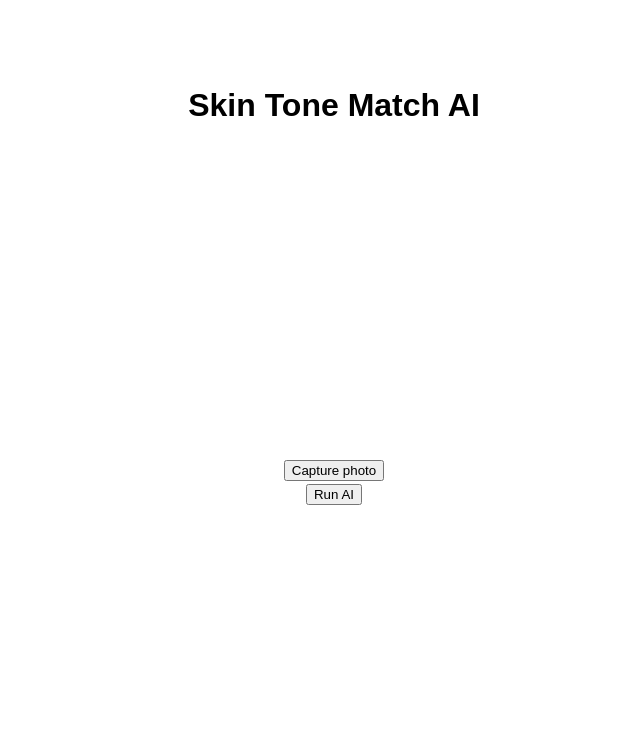
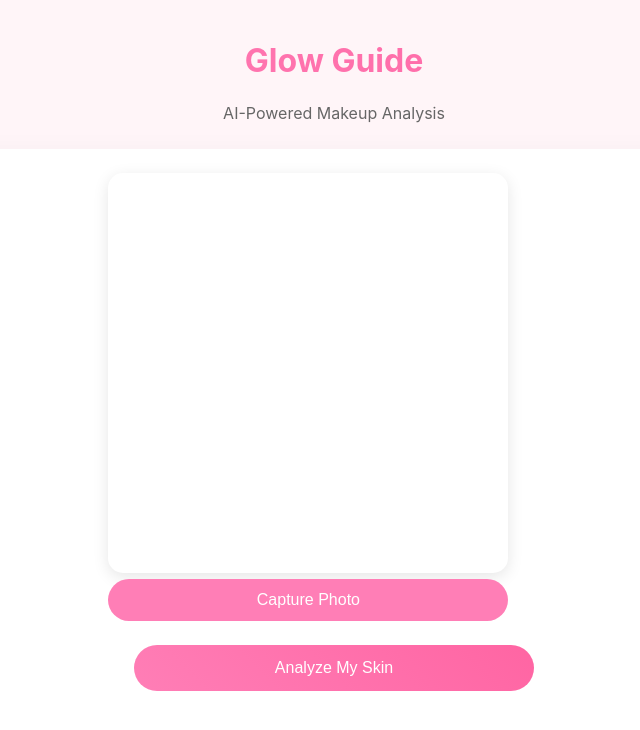
Before and after one commit to Joaosilva27/skin-tone-match-ai, a React (Vite) app: page / in a window 1280 px wide. Shown: the top 730 px of the page, without its empty margins (306-946 px from the left). Built offline with nearby package versions, Linux system fonts and the light colour scheme; no server answers.

Commit message:
attempt #1 at AI generated full css

```diff
--- a/src/App.css
+++ b/src/App.css
@@ -1,59 +1,201 @@
-#root {
-  margin: 0 auto;
-  padding: 2rem;
-  text-align: center;
+:root {
+  --primary: #ff7eb6;
+  --secondary: #ff65a3;
+  --background: #fff5f8;
+  --text: #2d2d2d;
+  --glass: rgba(255, 255, 255, 0.9);
+}
+
+body {
+  background: var(--background);
+  color: var(--text);
+  margin: 0;
+  font-family: "Inter", -apple-system, BlinkMacSystemFont, sans-serif;
 }
 
 .app-container {
-  font-family: Arial, sans-serif;
-  padding: 20px;
+  max-width: 800px;
+  margin: 0 auto;
+  padding: 1rem;
 }
 
-h1 {
-  font-size: 2rem;
-  font-weight: bold;
+.header {
   text-align: center;
+  margin-bottom: 1.5rem;
+  padding: 0 1rem;
 }
 
-h2.ai-response-header {
-  font-size: 1.5rem;
-  font-weight: bold;
-  color: #333;
-  margin-top: 20px;
+.title-gradient {
+  background: linear-gradient(45deg, var(--primary), var(--secondary));
+  -webkit-background-clip: text;
+  -webkit-text-fill-color: transparent;
+  font-size: 2rem;
+  margin-bottom: 0.5rem;
 }
 
-h3.ai-response-subheader {
-  font-size: 1.25rem;
-  font-weight: normal;
-  color: #555;
+.subtitle {
+  color: #666;
+  font-size: 1rem;
 }
 
-.ai-response-paragraph {
+.content-wrapper {
+  background: white;
+  border-radius: 20px;
+  padding: 1.5rem;
+  box-shadow: 0 8px 32px rgba(0, 0, 0, 0.05);
+}
+
+.camera-section {
+  display: flex;
+  flex-direction: column;
+  gap: 1.5rem;
+  justify-content: center;
+  align-items: center;
+  margin-bottom: 1.5rem;
+}
+
+.webcam-feed {
+  border-radius: 15px;
+  overflow: hidden;
+  box-shadow: 0 4px 16px rgba(0, 0, 0, 0.1);
+  width: 100%;
+  height: auto;
+  max-width: 400px;
+  aspect-ratio: 1;
+}
+
+.capture-button {
+  background: var(--primary);
+  color: white;
+  border: none;
+  padding: 12px 24px;
+  border-radius: 30px;
   font-size: 1rem;
-  line-height: 1.5;
-  margin-bottom: 10px;
-  color: #333;
+  cursor: pointer;
+  transition: all 0.3s ease;
+  width: 100%;
+  max-width: 400px;
+}
+
+.preview-image {
+  border-radius: 15px;
+  border: 4px solid white;
+  box-shadow: 0 4px 16px rgba(0, 0, 0, 0.1);
+  width: 100%;
+  max-width: 400px;
+  height: auto;
+  aspect-ratio: 1;
+}
+
+.analyze-button {
+  background: linear-gradient(45deg, var(--primary), var(--secondary));
+  color: white;
+  border: none;
+  padding: 14px 28px;
+  border-radius: 30px;
+  font-size: 1rem;
+  cursor: pointer;
+  transition: all 0.3s ease;
+  width: 100%;
+  max-width: 400px;
+  margin: 1rem auto;
+  display: block;
+}
+
+.glassmorphism {
+  background: var(--glass);
+  backdrop-filter: blur(10px);
+  border-radius: 15px;
+  padding: 2rem;
+  margin-top: 2rem;
+  border: 1px solid rgba(255, 255, 255, 0.3);
+}
+
+.ai-response-container {
+  background: white;
+  border-radius: 15px;
+  padding: 2rem;
+  margin-top: 2rem;
+}
+
+.ai-response-header {
+  color: var(--secondary);
+  font-size: 1.4rem;
+  margin-bottom: 1rem;
+}
+
+.ai-response-subheader {
+  color: var(--primary);
+  font-size: 1.2rem;
+  margin: 1rem 0;
+}
+
+.ai-response-list {
+  list-style: none;
+  padding: 0;
+}
+
+.ai-response-list-item {
+  background: var(--background);
+  padding: 1rem;
+  margin: 0.5rem 0;
+  border-radius: 8px;
+  display: flex;
+  justify-content: space-between;
+  align-items: center;
 }
 
 .ai-response-bold {
-  font-weight: bold;
-  color: #000;
+  color: var(--secondary);
 }
 
-.ai-response-list {
-  list-style-type: disc;
-  margin-left: 20px;
-  margin-bottom: 15px;
+@media (max-width: 480px) {
+  .app-container {
+    padding: 0.5rem;
+  }
+
+  .content-wrapper {
+    padding: 1rem;
+    border-radius: 15px;
+  }
+
+  .title-gradient {
+    font-size: 1.75rem;
+  }
+
+  .subtitle {
+    font-size: 0.9rem;
+  }
+
+  .capture-button {
+    padding: 10px 20px;
+    font-size: 0.9rem;
+  }
+
+  .analyze-button {
+    padding: 12px 24px;
+    font-size: 0.95rem;
+  }
+
+  .ai-response-container {
+    padding: 1rem;
+  }
+
+  .ai-response-header {
+    font-size: 1.2rem;
+  }
+
+  .ai-response-subheader {
+    font-size: 1rem;
+  }
 }
 
-.ai-response-ordered-list {
-  list-style-type: decimal;
-  margin-left: 20px;
-  margin-bottom: 15px;
+@media (max-width: 360px) {
+  .title-gradient {
+    font-size: 1.5rem;
+  }
+
+  .subtitle {
+    font-size: 0.85rem;
+  }
 }
-
-.ai-response-list-item {
-  margin-bottom: 5px;
-  font-size: 1rem;
-  color: #333;
-}
--- a/src/App.tsx
+++ b/src/App.tsx
@@ -3,7 +3,7 @@ import { GoogleGenerativeAI } from "@google/generative-ai";
 import ReactMarkdown from "react-markdown";
 import remarkGfm from "remark-gfm";
 import CustomWebcam from "./components/CustomWebcam";
-import "./App.css"; // You can use your existing CSS file or add custom styles here
+import "./App.css";
 
 const apiKey = import.meta.env.VITE_API_KEY;
 const genAI = new GoogleGenerativeAI(apiKey);
@@ -17,21 +17,14 @@ function App() {
   const [aiResponse, setAiResponse] = useState<string>("");
 
   async function run() {
-    if (!imgSrc) {
-      console.error("No image captured.");
-      return;
-    }
+    if (!imgSrc) return;
 
-    const prompt = `You are a professional makeup analyzer and you will do what you're told:
+    const prompt = `You are a professional makeup analyzer:
     With the given picture:
-
     - Analyze my skin color and tell me what shade it is.
-    - Give me a list of foundations to buy, with the name of the foundation, shade, and brand.
-    - IMPORTANT: The list of foundations available to buy should be available in Europe.
-    - IMPORTANT: DO NOT start off by saying stuff like 'Okay, acting as your professional makeup analyzer, let's look at the picture provided.' - IMMEDIATELY GET STRAIGHT TO THE POINT, START WITH COLOR ANALYSYS
-
-
-    `;
+    - Give me a list of foundations to buy, with name, shade, and brand.
+    - Foundations must be available in Europe.
+    - Start immediately with color analysis.`;
 
     const image = {
       inlineData: {
@@ -44,23 +37,35 @@ function App() {
       const generatedContent = await model.generateContent([prompt, image]);
       setAiResponse(generatedContent.response.text());
     } catch (error) {
-      console.error("Error generating content:", error);
+      console.error(error);
     }
   }
 
   return (
     <div className="app-container">
-      <h1>Skin Tone Match AI</h1>
+      <header className="header">
+        <h1 className="title-gradient">Glow Guide</h1>
+        <p className="subtitle">AI-Powered Makeup Analysis</p>
+      </header>
+
+      <div className="content-wrapper">
+        <div className="camera-section">
           <CustomWebcam setImgSrc={setImgSrc} />
-      <button onClick={run}>Run AI</button>
-      {imgSrc && <img src={imgSrc} alt="Captured" />}
+          {imgSrc && (
+            <img src={imgSrc} alt="Captured" className="preview-image" />
+          )}
+        </div>
+
+        <button onClick={run} className="analyze-button">
+          Analyze My Skin
+        </button>
+
         {aiResponse && (
-        <div className="ai-response-container">
+          <div className="ai-response-container glassmorphism">
             <ReactMarkdown
               children={aiResponse}
-            remarkPlugins={[remarkGfm]} // Enable GitHub-flavored markdown support
+              remarkPlugins={[remarkGfm]}
               components={{
-              // Customize Markdown elements here:
                 h1: ({ children }) => (
                   <h2 className="ai-response-header">{children}</h2>
                 ),
@@ -87,6 +92,7 @@ function App() {
           </div>
         )}
       </div>
+    </div>
   );
 }
 
--- a/src/components/CustomWebcam.tsx
+++ b/src/components/CustomWebcam.tsx
@@ -9,18 +9,20 @@ const CustomWebcam: React.FC<CustomWebcamProps> = ({ setImgSrc }) => {
   const webcamRef = useRef<Webcam>(null);
 
   const capture = useCallback(() => {
-    if (webcamRef.current != null) {
-      const imageSrc = webcamRef.current.getScreenshot();
-      setImgSrc(imageSrc);
-    }
+    const imageSrc = webcamRef.current?.getScreenshot();
+    imageSrc && setImgSrc(imageSrc);
   }, [webcamRef, setImgSrc]);
 
   return (
-    <div className="container">
-      <Webcam height={300} width={300} ref={webcamRef} />
-      <div className="btn-container">
-        <button onClick={capture}>Capture photo</button>
-      </div>
+    <div className="camera-container">
+      <Webcam
+        ref={webcamRef}
+        className="webcam-feed"
+        screenshotFormat="image/jpeg"
+      />
+      <button onClick={capture} className="capture-button">
+        Capture Photo
+      </button>
     </div>
   );
 };
```
Lines whose indentation alone changed are shown as unchanged.
